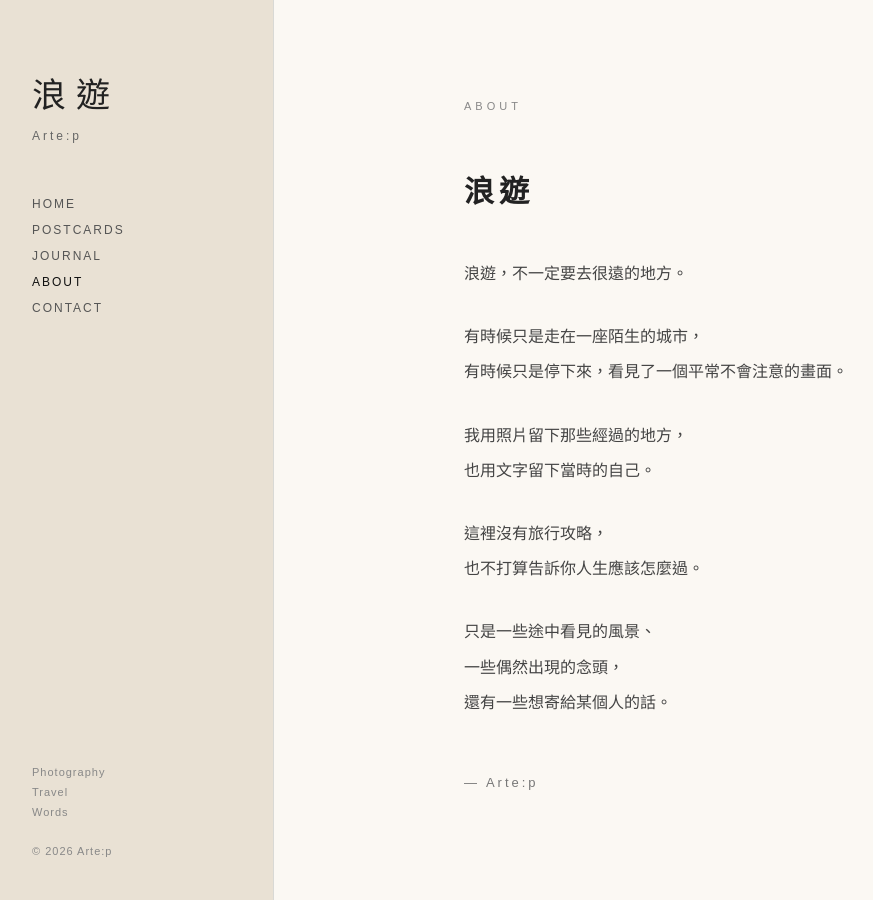
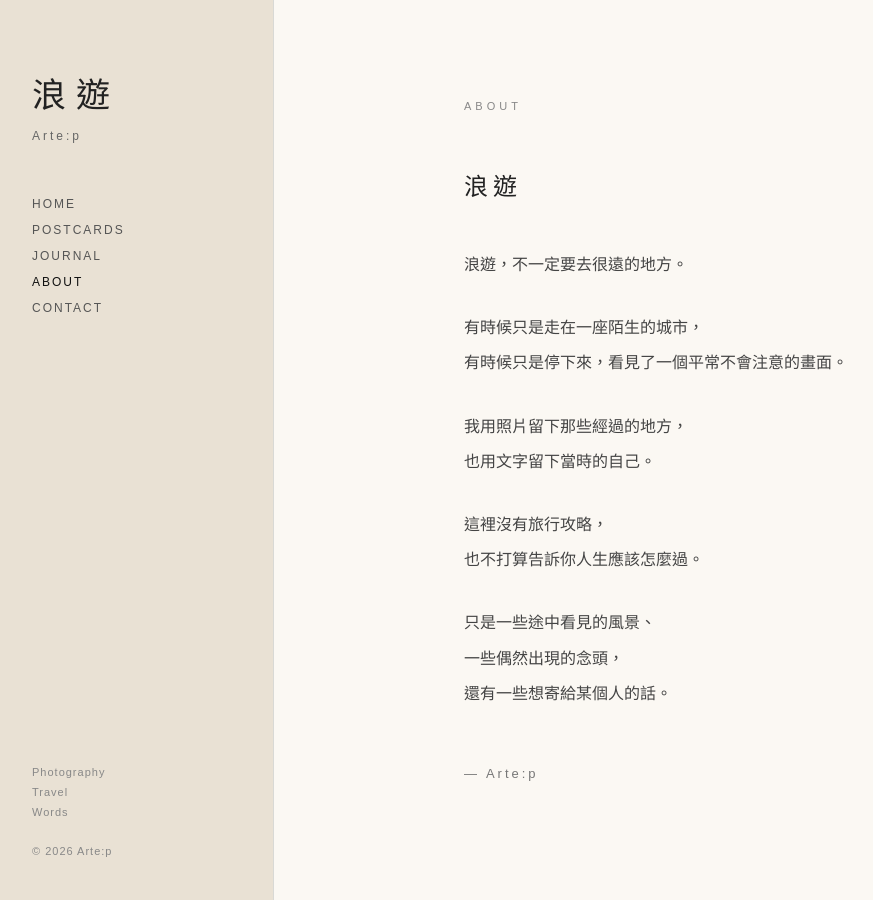
Before and after one commit to artep-wandering/artep-wandering.github.io, a Jekyll site: the page built from about/index.html, in a window 1280 px wide. Shown: the whole page, without its empty margins (6-879 px from the left). Built offline with Jekyll 4.4.1, drawn with Linux system fonts in a browser that asks for light colours; some web fonts are replaced.

Commit message:
about_index_v0.0.4

```diff
--- a/about/index.html
+++ b/about/index.html
@@ -1,7 +1,7 @@
 ---
 layout: null
 ---
-<!-- VERSION: about_index_v0.0.3-->
+<!-- VERSION: about_index_v0.0.4-->
 <!DOCTYPE html>
 <html lang="zh-Hant">
 
@@ -117,8 +117,8 @@ layout: null
 
     .about-title {
       /*font-family: "LXGW WenKai TC", serif;*/
-      font-size: 30px;
-      font-weight: 600;
+      font-size: 24px;
+      font-weight: 500;
       letter-spacing: 5px;
       margin: 0 0 45px;
     }
```
